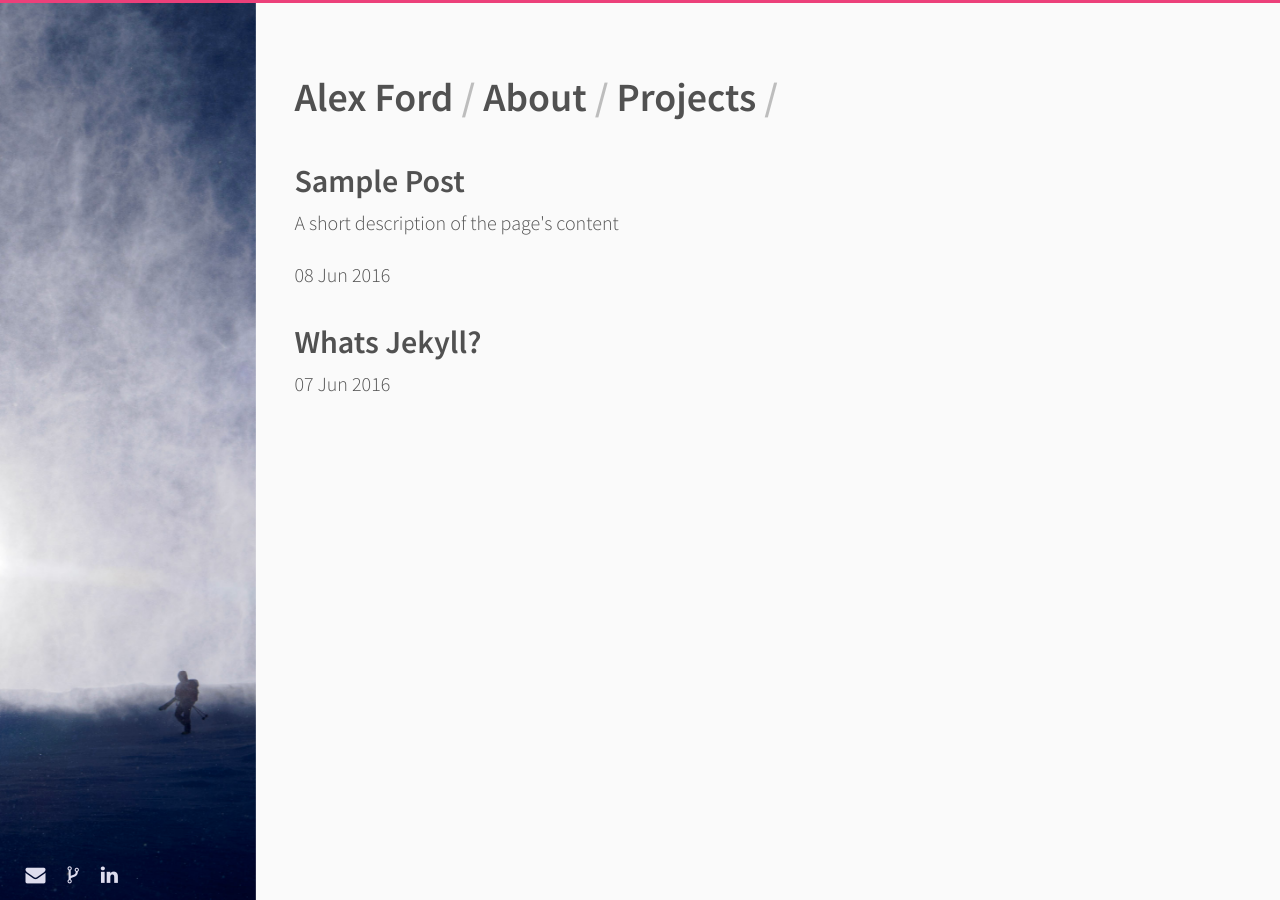
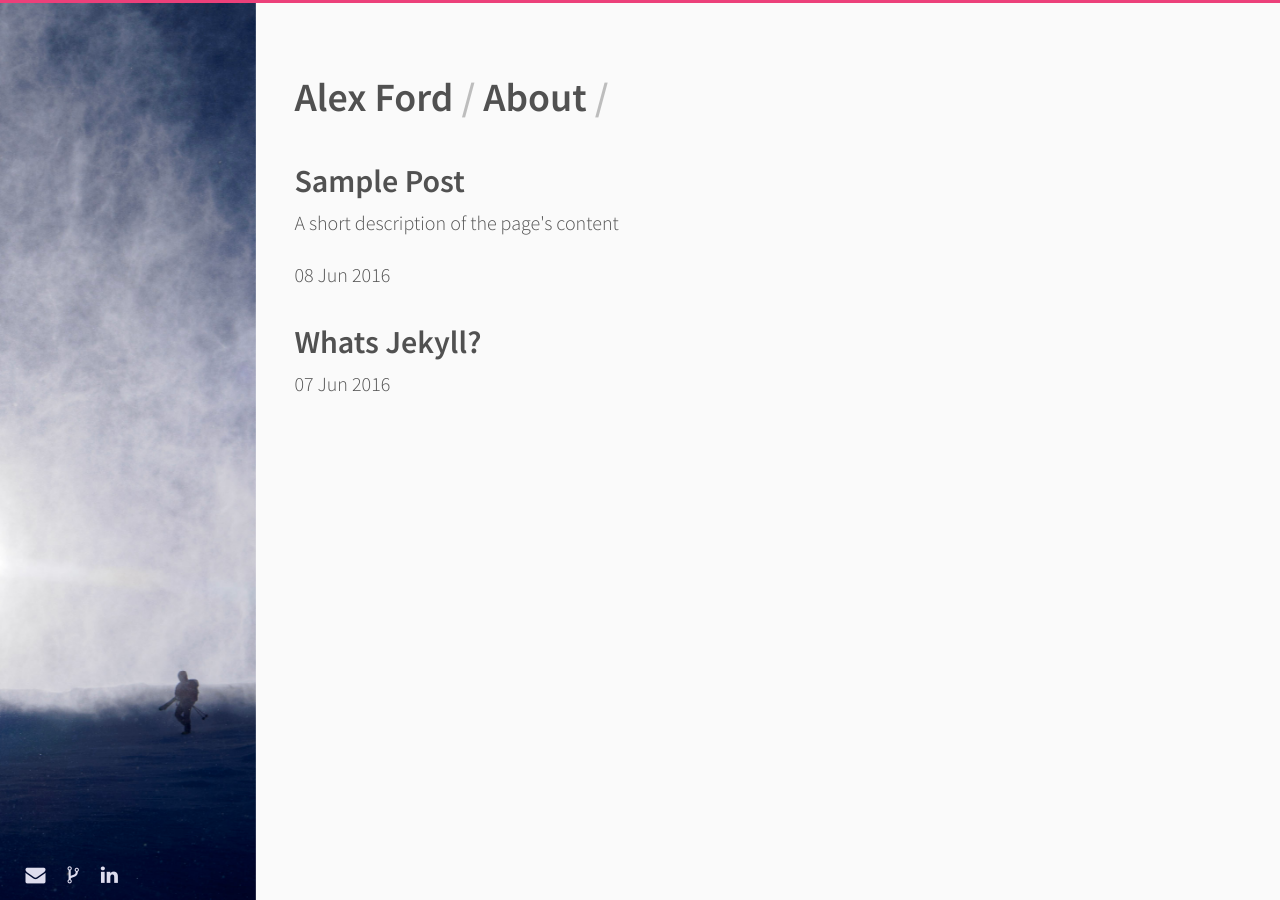
Before and after one commit to asford/asford.github.io, a Jekyll site: the page built from index.html, in a window 1280 px wide. Built offline with Jekyll 4.4.1, drawn with Linux system fonts in a browser that asks for light colours; nearby versions of some CDN libraries; library files that are not in the unit come from our copies; the list of posts is cut into pages by our own code.

Commit message:
Remove projects page.

```diff
--- a/_config.yml
+++ b/_config.yml
@@ -1,10 +1,8 @@
 name:               "Alex Ford"
-description:        "A minimalistic jekyll theme for humans"
 
 url:                "http://asford.info"
 author:             "asford"
 email:              "a.sewall.ford+github.io@gmail.com"
-gravatar_hash:      "7bd0aab15df5e24b5a57daf49f5e12ba"
 github:             "asford"
 linkedin:           "alexander-ford-981b244/"
 
@@ -21,8 +19,6 @@ markdown:           kramdown
 nav:
   - name:           "About"
     href:           "about"
-  - name:           "Projects"
-    href:           "projects"
 
 sass:
   style:            :compressed
```
Also changed, not shown: projects.md (deleted, +0 -3 lines), wall.jpg (deleted).
